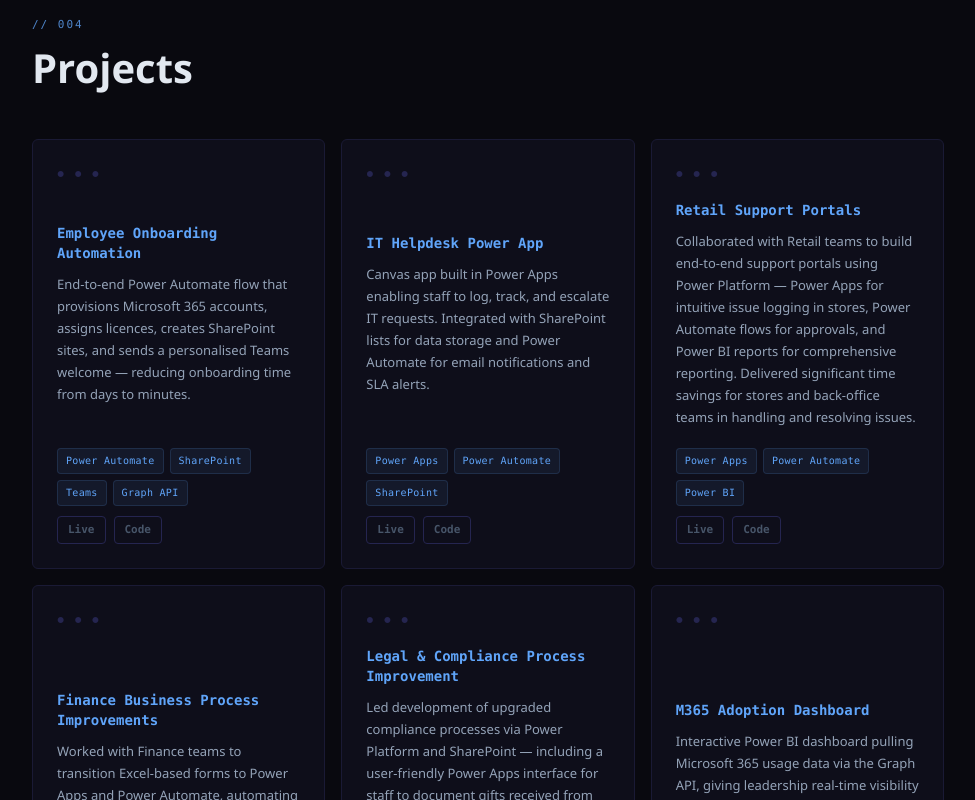
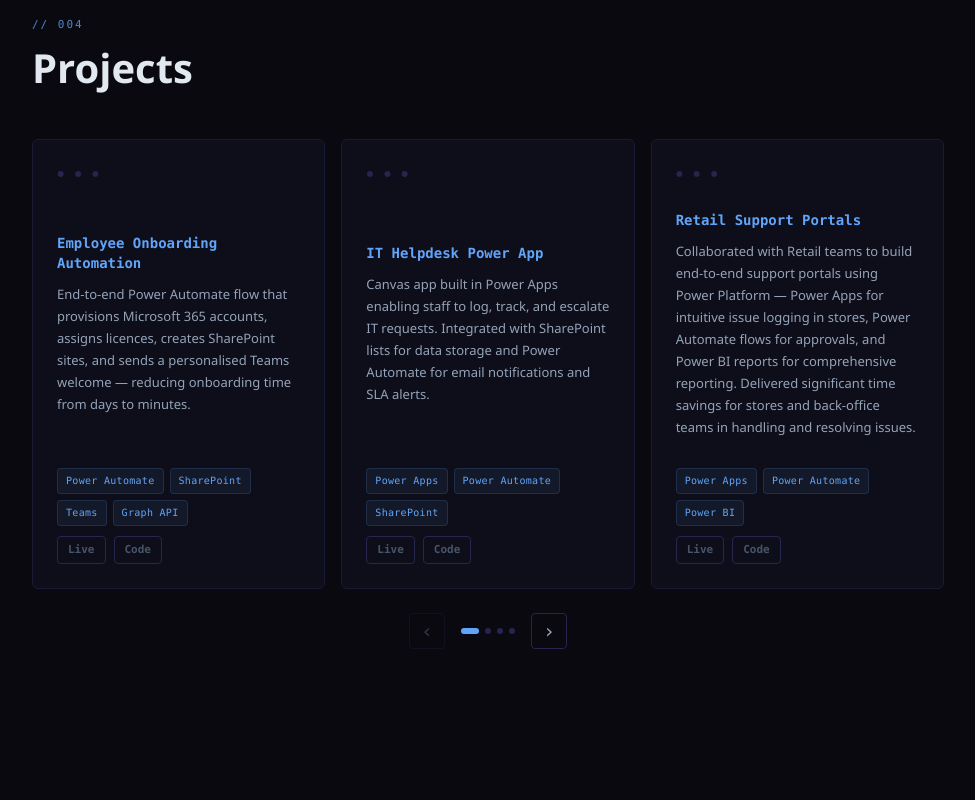
Before and after one commit to ShanujPatel/portfolio, a React (Vite) app: page / in a window 1280 px wide. Shown: the part 2740-3540 px from the top of the page, without its empty margins (152-1127 px from the left). Built offline with nearby package versions, Linux system fonts and the light colour scheme.

Commit message:
Changed projects to be a carousel

```diff
--- a/src/components/Projects.jsx
+++ b/src/components/Projects.jsx
@@ -1,3 +1,4 @@
+import { useState, useRef, useEffect, useCallback } from 'react'
 import styles from './Projects.module.css'
 
 const projects = [
@@ -45,14 +46,44 @@
   },
 ]
 
+const GAP = 16
+
 export default function Projects() {
+  const [current, setCurrent] = useState(0)
+  const wrapRef = useRef(null)
+  const [stepPx, setStepPx] = useState(0)
+  const [visibleCount, setVisibleCount] = useState(3)
+
+  const measure = useCallback(() => {
+    if (!wrapRef.current) return
+    const w = wrapRef.current.offsetWidth
+    const visible = w < 600 ? 1 : 3
+    setVisibleCount(visible)
+    const cardW = (w - (visible - 1) * GAP) / visible
+    setStepPx(cardW + GAP)
+    setCurrent(c => Math.min(c, projects.length - visible))
+  }, [])
+
+  useEffect(() => {
+    measure()
+    window.addEventListener('resize', measure)
+    return () => window.removeEventListener('resize', measure)
+  }, [measure])
+
+  const max = projects.length - visibleCount
+  const cardWidth = stepPx ? stepPx - GAP : undefined
+
   return (
     <section id="projects">
       <p className="section-num">// 004</p>
       <h2 className="section-title">Projects</h2>
-      <div className={styles.grid}>
+      <div className={styles.carouselWrap} ref={wrapRef}>
+        <div
+          className={styles.track}
+          style={{ transform: `translateX(${-current * stepPx}px)` }}
+        >
           {projects.map(p => (
-          <div key={p.title} className={styles.card}>
+            <div key={p.title} className={styles.card} style={{ width: cardWidth }}>
               <div className={styles.cardTop}>
                 <h3>{p.title}</h3>
                 <p>{p.description}</p>
@@ -69,6 +100,31 @@
             </div>
           ))}
         </div>
+      </div>
+      <div className={styles.controls}>
+        <button
+          className={styles.navBtn}
+          onClick={() => setCurrent(c => Math.max(0, c - 1))}
+          disabled={current === 0}
+          aria-label="Previous"
+        >‹</button>
+        <div className={styles.dots}>
+          {Array.from({ length: max + 1 }, (_, i) => (
+            <button
+              key={i}
+              className={`${styles.dot} ${i === current ? styles.dotActive : ''}`}
+              onClick={() => setCurrent(i)}
+              aria-label={`Go to slide ${i + 1}`}
+            />
+          ))}
+        </div>
+        <button
+          className={styles.navBtn}
+          onClick={() => setCurrent(c => Math.min(max, c + 1))}
+          disabled={current === max}
+          aria-label="Next"
+        >›</button>
+      </div>
     </section>
   )
 }
--- a/src/components/Projects.module.css
+++ b/src/components/Projects.module.css
@@ -1,10 +1,15 @@
-.grid {
-  display: grid;
-  grid-template-columns: repeat(auto-fit, minmax(280px, 1fr));
+.carouselWrap {
+  overflow: hidden;
+}
+
+.track {
+  display: flex;
   gap: 16px;
+  transition: transform 0.4s cubic-bezier(0.25, 0.46, 0.45, 0.94);
 }
 
 .card {
+  flex-shrink: 0;
   background: var(--surface);
   border: 1px solid var(--border);
   border-radius: var(--radius-md);
@@ -12,10 +17,10 @@
   display: flex;
   flex-direction: column;
   justify-content: space-between;
-  transition: border-color 0.2s, box-shadow 0.2s;
-  min-height: 200px;
+  min-height: 220px;
   position: relative;
   overflow: hidden;
+  transition: border-color 0.2s, box-shadow 0.2s;
 }
 
 /* Code-window top bar */
@@ -93,3 +98,63 @@
   color: var(--brand);
   border-color: var(--brand);
 }
+
+/* Carousel controls */
+.controls {
+  display: flex;
+  align-items: center;
+  justify-content: center;
+  gap: 16px;
+  margin-top: 24px;
+}
+
+.navBtn {
+  font-family: var(--font-mono);
+  font-size: 20px;
+  background: transparent;
+  border: 1px solid var(--border-strong);
+  color: var(--text-secondary);
+  width: 36px;
+  height: 36px;
+  border-radius: var(--radius-sm);
+  cursor: pointer;
+  display: flex;
+  align-items: center;
+  justify-content: center;
+  transition: all 0.15s;
+  line-height: 1;
+  padding: 0;
+}
+
+.navBtn:hover:not(:disabled) {
+  border-color: var(--brand);
+  color: var(--brand);
+}
+
+.navBtn:disabled {
+  opacity: 0.3;
+  cursor: not-allowed;
+}
+
+.dots {
+  display: flex;
+  gap: 6px;
+  align-items: center;
+}
+
+.dot {
+  width: 6px;
+  height: 6px;
+  border-radius: 50%;
+  background: var(--border-strong);
+  border: none;
+  cursor: pointer;
+  padding: 0;
+  transition: all 0.2s;
+}
+
+.dotActive {
+  background: var(--brand);
+  width: 18px;
+  border-radius: 3px;
+}
```
Lines whose indentation alone changed are shown as unchanged.
